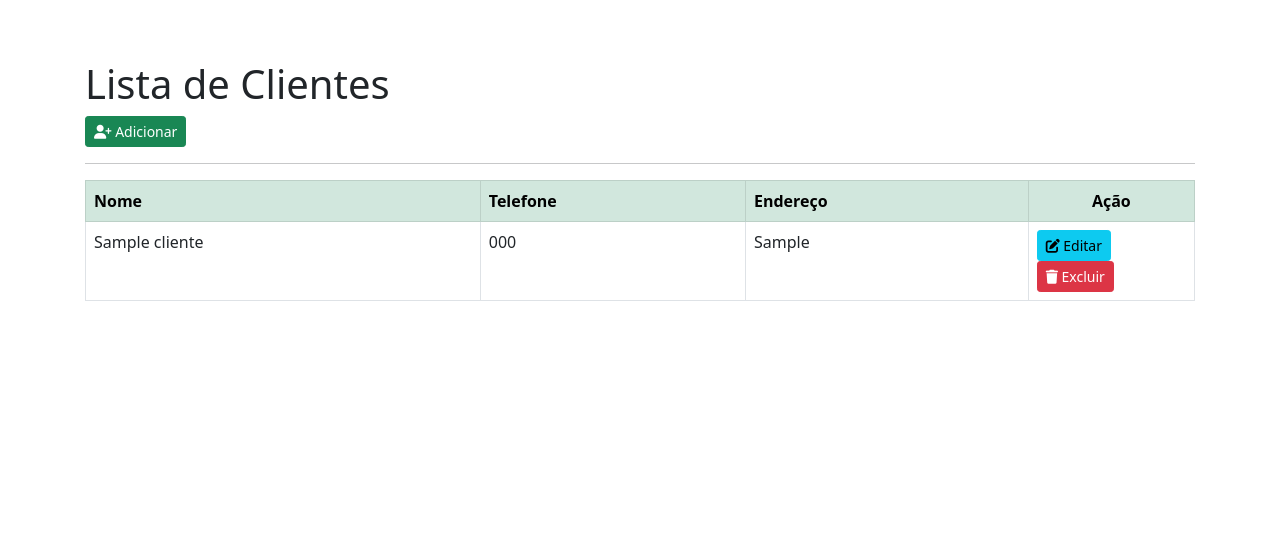
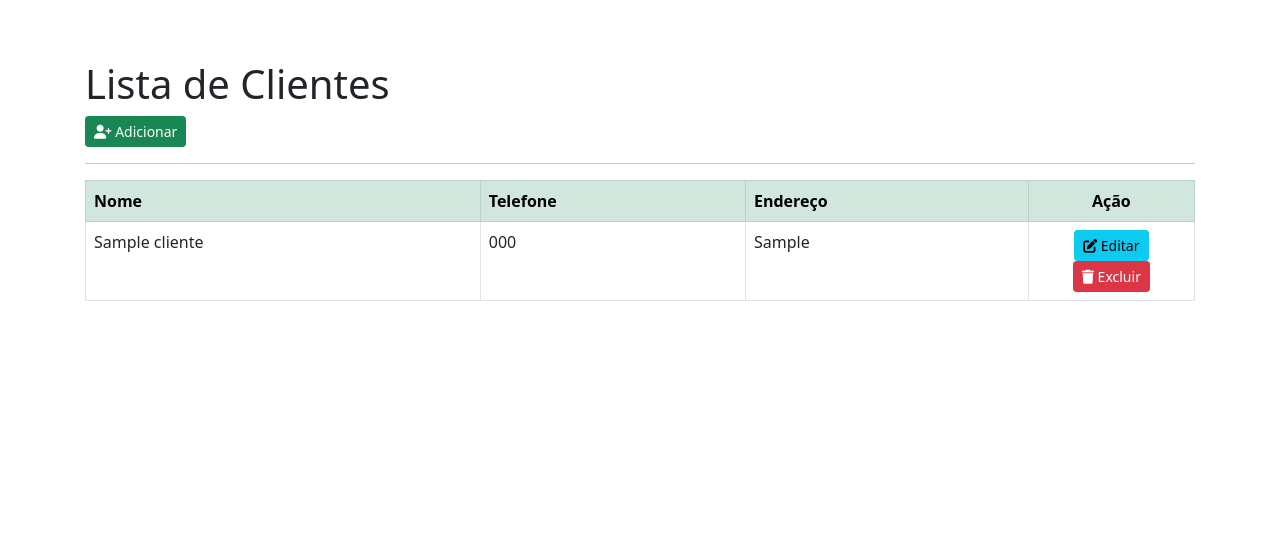
Before and after one commit to Martarelli/FATEC_Prog_WEB_Projeto, a PHP site: page /cliente in a window 1280 px wide. Shown: the part 56-597 px from the top of the page. Run offline with PHP 8.4, Linux system fonts and the light colour scheme; tables that the repository leaves empty hold one stand-in row (values such as "Sample post"); some libraries are stand-ins or nearby versions.

Commit message:
text align center to table clientes

```diff
--- a/App/Views/cliente/index.php
+++ b/App/Views/cliente/index.php
@@ -32,7 +32,7 @@
                                 <td><?= $cliente->getNome() ?></td>
                                 <td><?= $cliente->getTelefone() ?></td>
                                 <td><?= $cliente->getEndereco() ?></td>
-                                <td style="width:15%">
+                                <td style="width:15%; text-align: center;">
                                     <a href="http://<?= APP_HOST ?>/cliente/edicao/<?= $cliente->getIdCliente() ?>" class="btn btn-info btn-sm"><i class="fa-solid fa-pen-to-square"></i> Editar </a>
                                     <a href="http://<?= APP_HOST ?>/cliente/exclusao/<?= $cliente->getIdCliente() ?>" class="btn btn-danger btn-sm"><i class="fa-solid fa-trash"></i> Excluir </a>
                                 </td>
```
